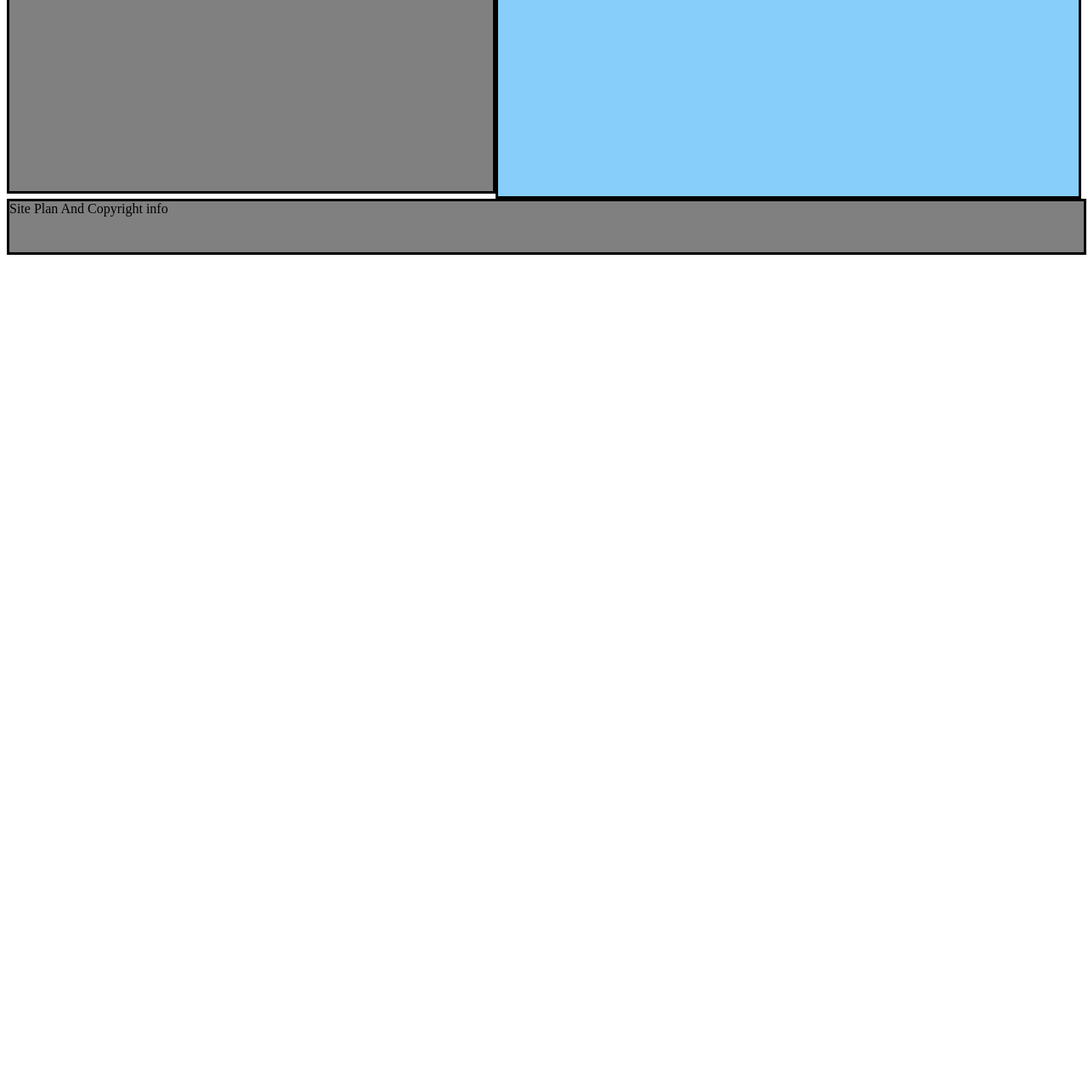
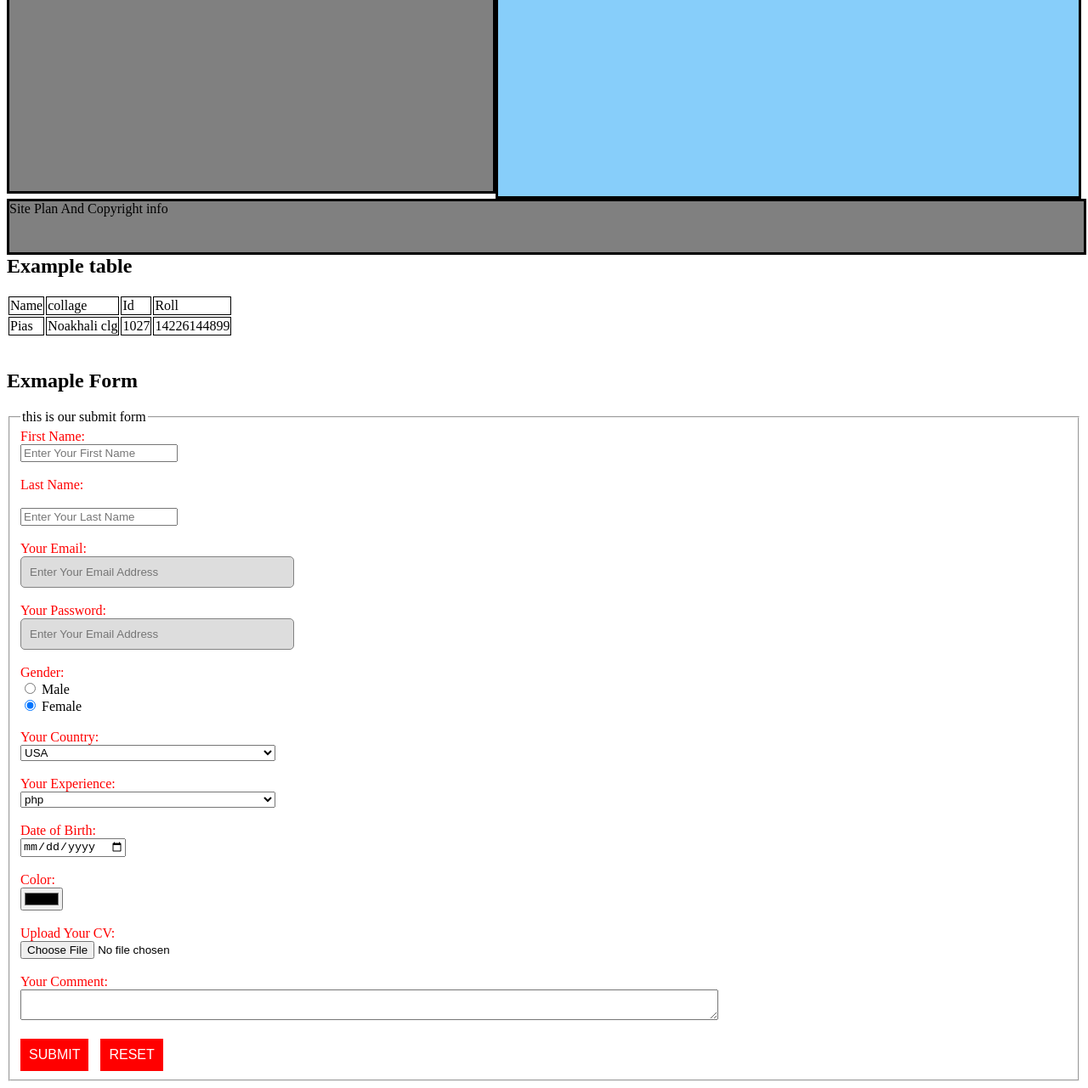
Before and after one commit to fazlulhauque/Layout, a plain HTML site: page index.html in a window 1280 px wide. Shown: the part 3599-4880 px from the top of the page at 85% size. Before the commit the page ends 3899 px from the top, so only its background shows below. Drawn offline with Linux system fonts and the light colour scheme.

Commit message:
Add files via upload

```diff
--- a/css/style.css
+++ b/css/style.css
@@ -371,3 +371,65 @@ float: left;
 width: 100%;
 border: solid black;
 }
+.table , th , td {
+border: 1px solid black;
+}
+tr {
+    display: table-row;
+    vertical-align: inherit;
+    border-color: inherit;
+}
+td {
+    display: table-cell;
+    vertical-align: inherit;
+}
+label{
+	color:red;
+}
+.gender{
+	color:green;
+	background:#ddd;
+	border-radius:5px;
+}
+
+input[type="number"],input[type="email"],input[type="password"]{
+    width: 300px;
+    /* height: 30px; */
+    padding: 10px 10px;
+    color: green;
+    background: #ddd;
+    border: 1px solid  #828282;
+    border-radius: 5px;
+}
+
+.text{
+	width: 300px;
+    /* height: 30px; */
+    padding: 10px 10px;
+    color: green;
+    background: #ddd;
+    border: 1px solid  #828282;
+    border-radius: 5px;
+}
+
+
+select{
+	width:300px;
+}
+
+option{
+	color:blue;
+}
+.india{
+	background:black;
+	color:white;
+}
+
+input[type="submit"],input[type="reset"] {
+    background: red;
+    padding: 10px;
+    border: none;
+    color: white;
+    font-size: 16px;
+    margin-right: 10px;
+}
--- a/index.html
+++ b/index.html
@@ -111,9 +111,87 @@
          	   	<div class="a7">Quick Links</div>
          	   </div>
          	   <div class="info">Site Plan And Copyright info</div>
+         	   <br>
+         	   <h2> Example table</h2>
+
+         	   <table>
+         	   	<tbody>
+         	   		<tr>
+         	   			<td>Name</td>
+         	   			<td>collage</td>
+         	   			<td>Id</td>
+         	   	        <td>Roll</td>
+         	   		</tr>
+         	   		<tr>
+         	   			<td>Pias</td>
+         	   			<td>Noakhali clg</td>
+         	   			<td>1027</td>
+         	   			<td>14226144899</td>
+
+         	   		</tr>
+         	   	</tbody>
+         	   </table>
+         	   	<br>
+         	   	<h2> Exmaple Form</h2>
+
+	<form>
+		<fieldset>
+		<legend>this is our submit form</legend>
+		<label> First Name:</label> </br>
+		<input type="text"  placeholder="Enter Your First Name"> </br></br>
+
+		<label> Last Name:</label> </br> </br>
+		<input type="text"  placeholder="Enter Your Last Name"> </br></br>
+
+		<label> Your Email:</label> </br>
+		<input type="email" name="" placeholder="Enter Your Email Address"> </br></br>
+
+		<label> Your Password:</label> </br>
+		<input type="password" name="" placeholder="Enter Your Email Address"> </br></br>
+
+		<label> Gender:</label> </br>
+		<input type="radio" name="ger" > Male </br>
+		<input type="radio" name="ger" checked> Female </br> </br>
+
+		<label> Your Country:</label> </br>
+		<select>
+			<option>Bangladesh</option>
+			<option>India</option>
+			<option>pakistan</option>
+			<option selected>USA</option>
+			<option>vutan</option>
+			<option>afganistan</option>
+		</select></br></br>
+
+		<label> Your Experience:</label> </br>
+		<select>
+			<option>c language</option>
+			<option>c++</option>
+			<option>java</option>
+			<option selected>php</option>
+			<option>python</option>
+			<option>ruby</option>
+		</select></br></br>
 
 
+		<label> Date of Birth:</label> </br>
+		<input type="date" min="2-1-2020" max="3-4-2025"> </br></br>
 
+		<label> Color:</label> </br>
+		<input type="color"> </br></br>
+
+		<label> Upload Your CV:</label> </br>
+		<input type="file"> </br></br>
+
+		<label> Your Comment:</label> </br>
+		<textarea row="500" cols="100">
+
+		</textarea> </br> </br>
+
+		<input type="submit" value="SUBMIT">
+		<input type="reset" value="RESET">
+		</fieldset>
+	</form>
 
 
 
```
